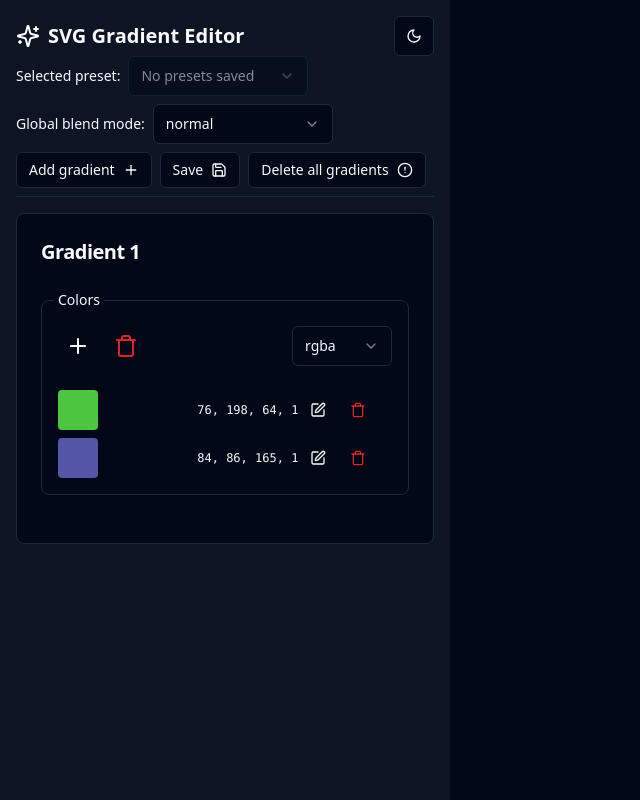
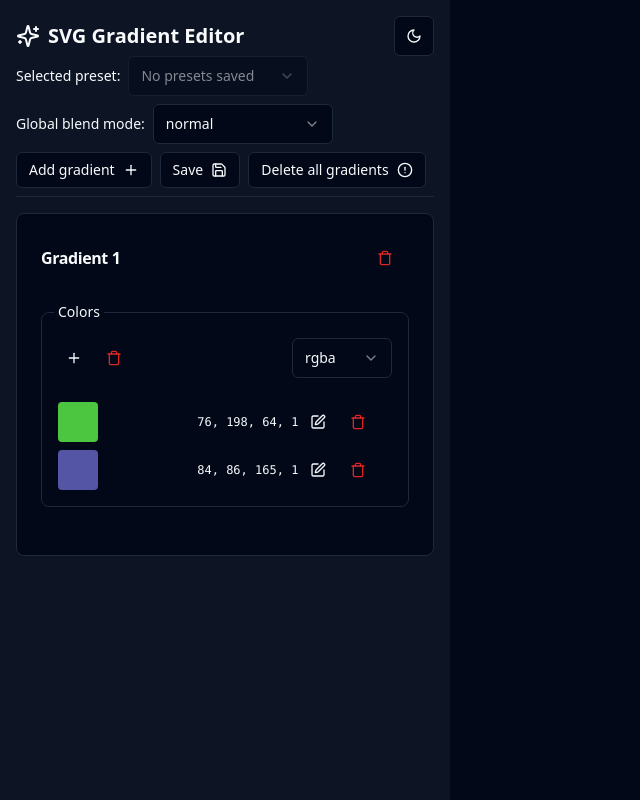
Before and after one commit to afternoon2/svg-gradient-editor, a React (Vite) app: page / in a window 1280 px wide. Both pictures are taken after a click on the button "Add gradient". Shown: the whole page, without its empty margins (0-640 px from the left). Built offline with nearby package versions, Linux system fonts and the light colour scheme; the HTML template or start-up script is replaced by a standard one.

Commit message:
add delete all gradients option

```diff
--- a/src/components/app/color-list/index.tsx
+++ b/src/components/app/color-list/index.tsx
@@ -47,7 +47,7 @@ const ColorList: FC<{ gradient: Gradient }> = ({ gradient }) => {
                   onClick={addColor}
                   className="pl-2"
                 >
-                  <PlusIcon />
+                  <PlusIcon className="w-4 h-4" />
                 </Button>
               </TooltipTrigger>
               <TooltipContent>
@@ -71,7 +71,7 @@ const ColorList: FC<{ gradient: Gradient }> = ({ gradient }) => {
                   }}
                   disabled={gradient.colors.length === 0}
                 >
-                  <Trash className="stroke-red-600" />
+                  <Trash className="stroke-red-600 w-4 h-4" />
                 </Button>
               </TooltipTrigger>
               <TooltipContent>
--- a/src/components/app/gradient-list/gradient-item.tsx
+++ b/src/components/app/gradient-list/gradient-item.tsx
@@ -9,15 +9,45 @@ import {
   CardTitle,
 } from "@/components/ui/card";
 import ColorList from "../color-list";
+import { Button } from "@/components/ui/button";
+import { Trash } from "lucide-react";
+import { useListContext } from "@/state/list";
+import {
+  Tooltip,
+  TooltipContent,
+  TooltipProvider,
+  TooltipTrigger,
+} from "@/components/ui/tooltip";
 
 const GradientItem: FC<{
   gradient: Gradient;
   index: number;
 }> = ({ gradient, index }) => {
+  const { dispatch } = useListContext();
   return (
     <Card>
       <CardHeader>
-        <CardTitle className="text-xl">Gradient {index + 1}</CardTitle>
+        <CardTitle className="text-base flex items-center justify-between w-100">
+          Gradient {index + 1}
+          <TooltipProvider>
+            <Tooltip>
+              <TooltipTrigger>
+                <Button
+                  variant="link"
+                  onClick={() => {
+                    dispatch({
+                      type: "DELETE_GRADIENT",
+                      payload: { id: gradient.id },
+                    });
+                  }}
+                >
+                  <Trash className="stroke-red-600 w-4 h-4" />
+                </Button>
+              </TooltipTrigger>
+              <TooltipContent>Delete gradient</TooltipContent>
+            </Tooltip>
+          </TooltipProvider>
+        </CardTitle>
       </CardHeader>
       <CardDescription></CardDescription>
       <CardContent>
```
